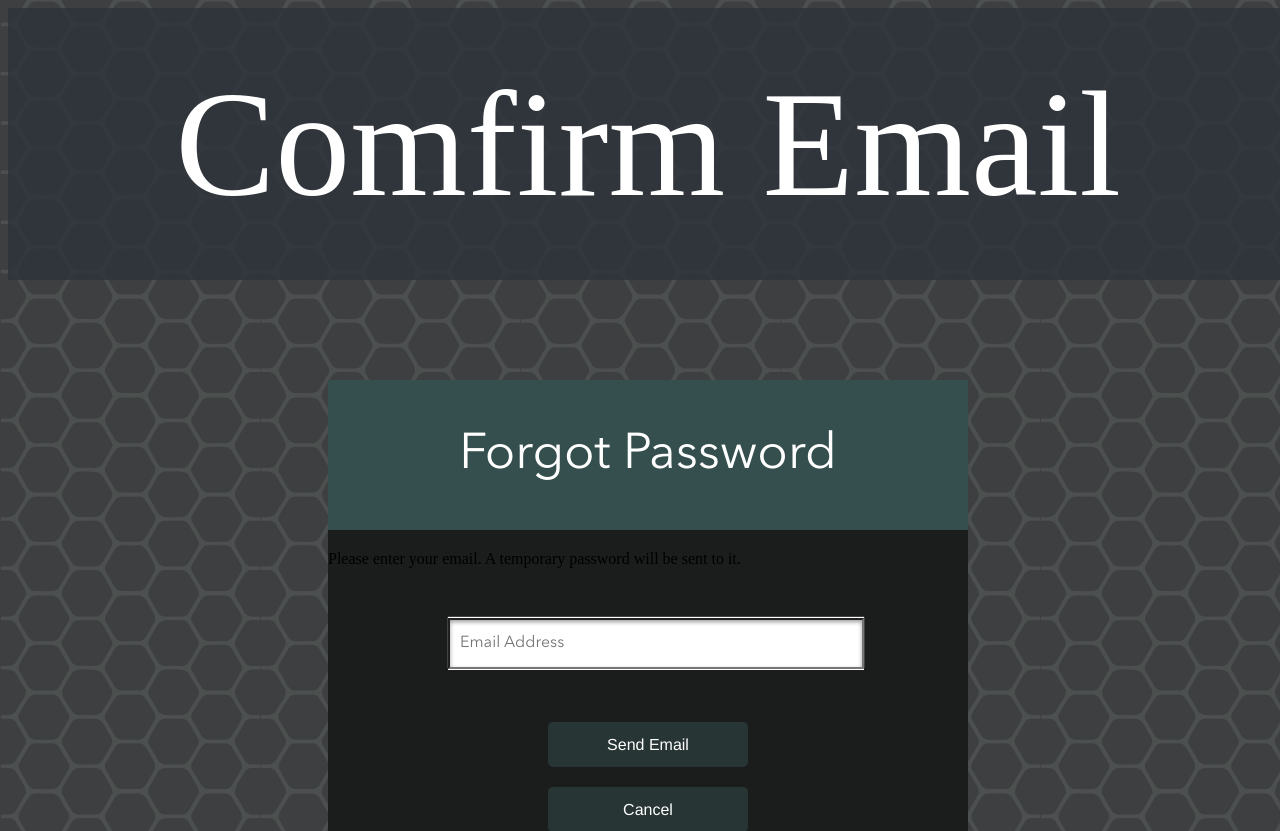
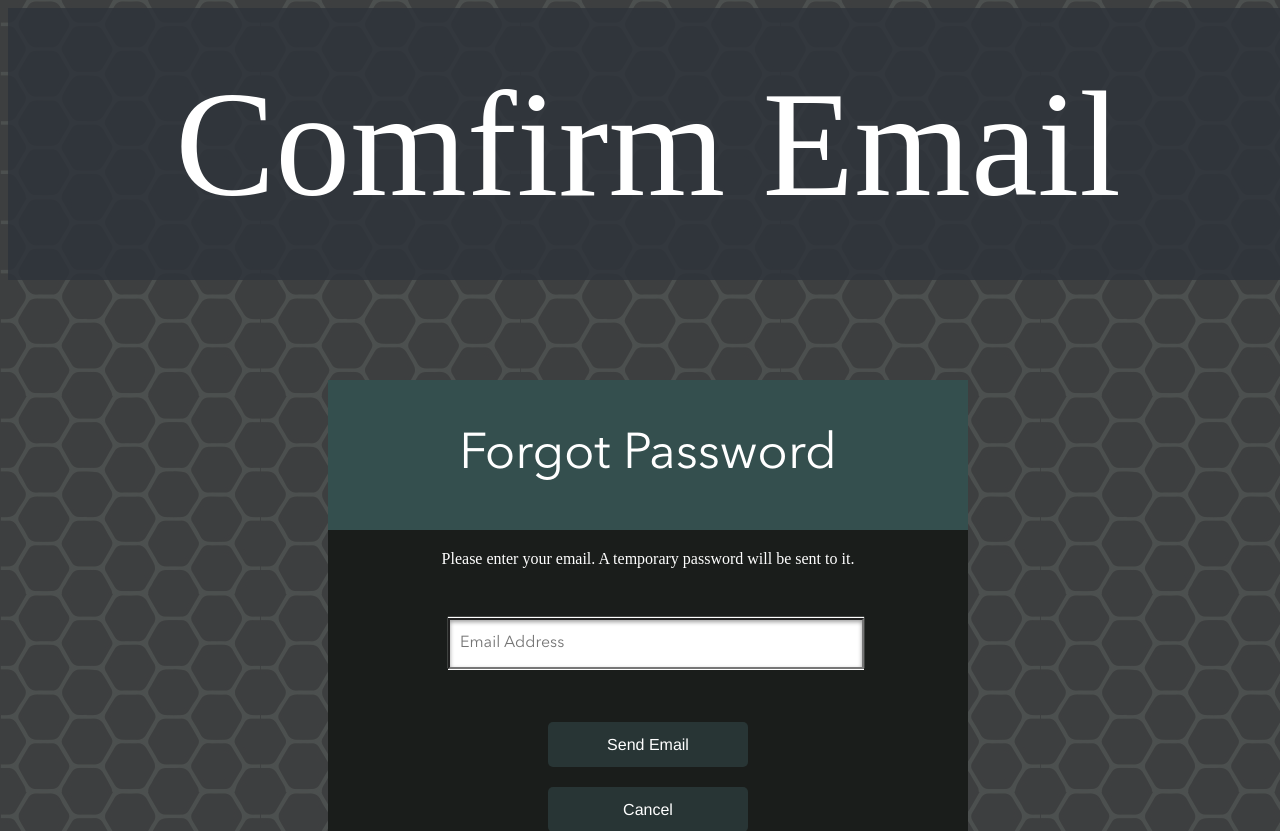
Before and after one commit to ScottJ95/WebSemesterProject, a PHP site: page /comfirmEmail.html in a window 1280 px wide. Shown: the top 831 px of the page. Run offline with PHP 8.4, Linux system fonts and the light colour scheme; some libraries are stand-ins or nearby versions.

Commit message:
Fixed bugs

```diff
--- a/Public/register.css
+++ b/Public/register.css
@@ -20,10 +20,12 @@
 }
 
 body{
+    text-align: center;
     background-color: #151818;
     height:100vh;
     width:100vw;
     background-image:url("backgroundPattern.jpg");
+    color:white;
 }
 
 .container{
--- a/Public/updateProfile.php
+++ b/Public/updateProfile.php
@@ -96,7 +96,7 @@ try {
         $updateDir = $newDirAbs;
     }
     updateImage($updateDir,$userID, $curruserName);
-    header('Location: http://elvis.rowan.edu/~jefferys0/web/WebSemesterProject/profile.php?userID=' . $userID);
+    header('Location: profile.php?userID=' . $userID);
     exit;
 }
 
```
